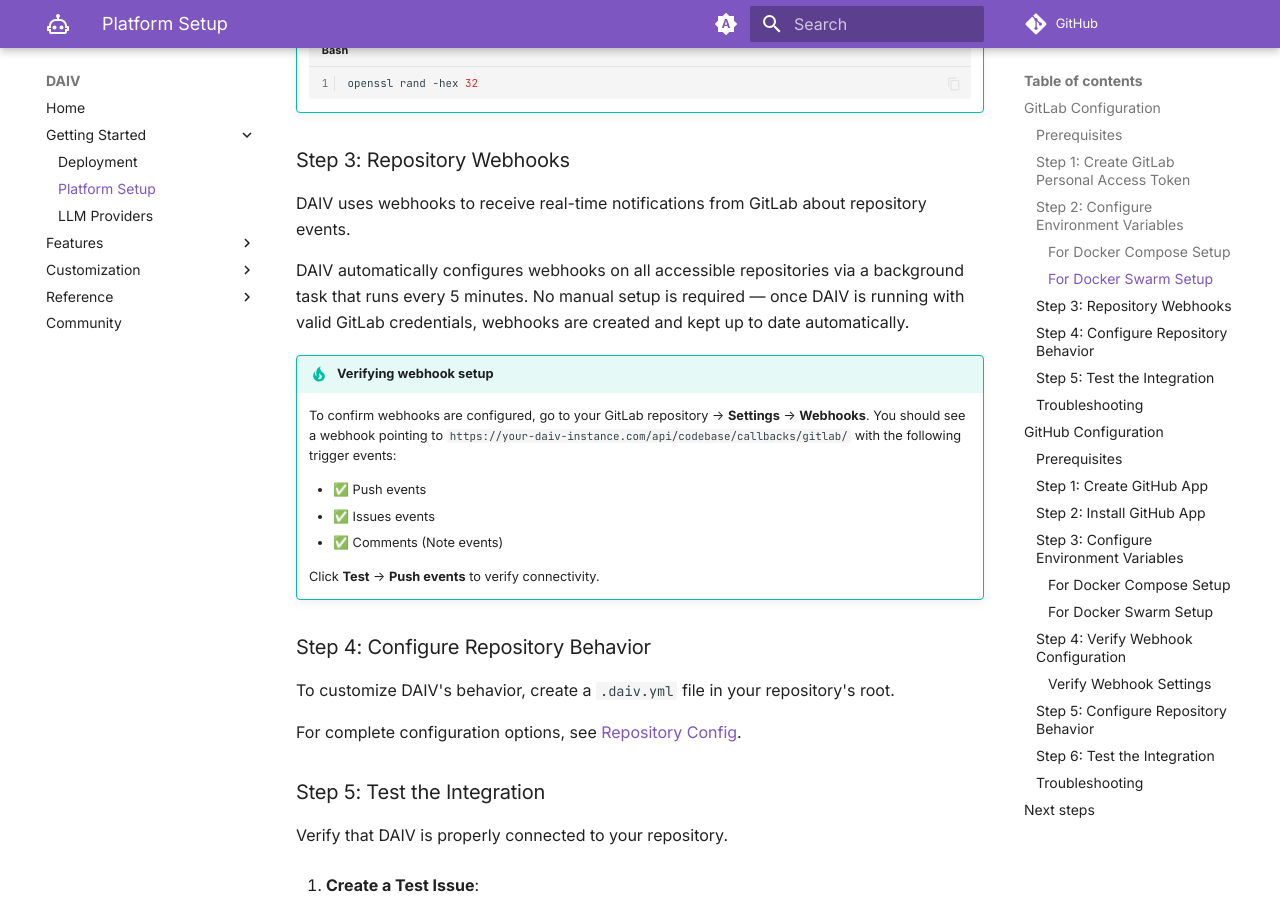
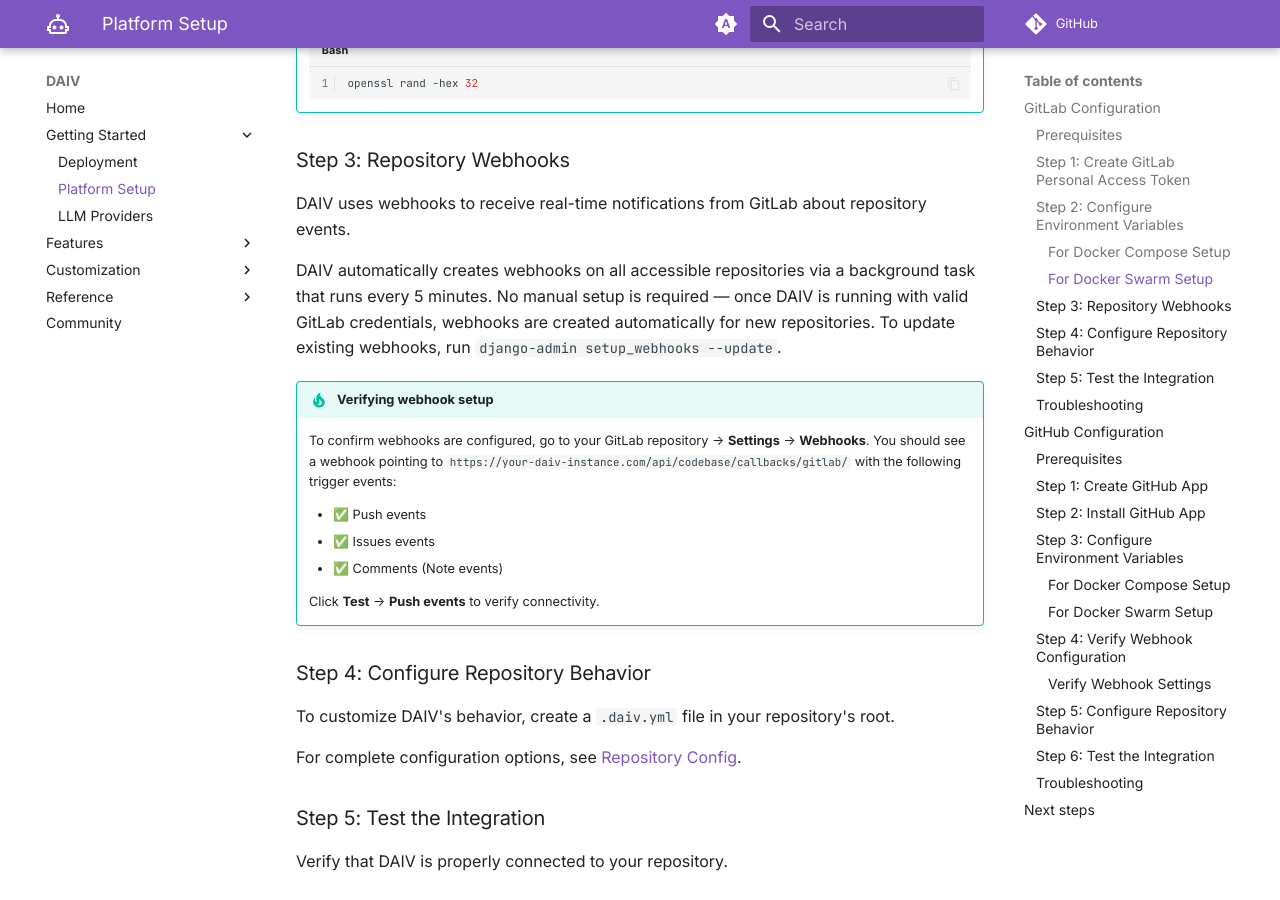
Before and after one commit to E1i2e1122/daiv, an MkDocs documentation site: the page built from docs/getting-started/platform-setup.md, in a window 1280 px wide and 900 px high, scrolled down 1997 px. Built offline with MkDocs 1.6.1 and Material for MkDocs 9.7.7, drawn with Linux system fonts in a browser that asks for light colours; comment, search, counter and statistics services are not loaded; the version menu is left out.

Commit message:
Update docs to reflect create-only default for webhook setup

```diff
--- a/docs/getting-started/platform-setup.md
+++ b/docs/getting-started/platform-setup.md
@@ -81,7 +81,7 @@ echo "your-webhook-secret-here" | docker secret create codebase_gitlab_webhook_s
 
 DAIV uses webhooks to receive real-time notifications from GitLab about repository events.
 
-DAIV automatically configures webhooks on all accessible repositories via a background task that runs every 5 minutes. No manual setup is required — once DAIV is running with valid GitLab credentials, webhooks are created and kept up to date automatically.
+DAIV automatically creates webhooks on all accessible repositories via a background task that runs every 5 minutes. No manual setup is required — once DAIV is running with valid GitLab credentials, webhooks are created automatically for new repositories. To update existing webhooks, run `django-admin setup_webhooks --update`.
 
 !!! tip "Verifying webhook setup"
     To confirm webhooks are configured, go to your GitLab repository → **Settings** → **Webhooks**. You should see a webhook pointing to `https://your-daiv-instance.com/api/codebase/callbacks/gitlab/` with the following trigger events:
```
